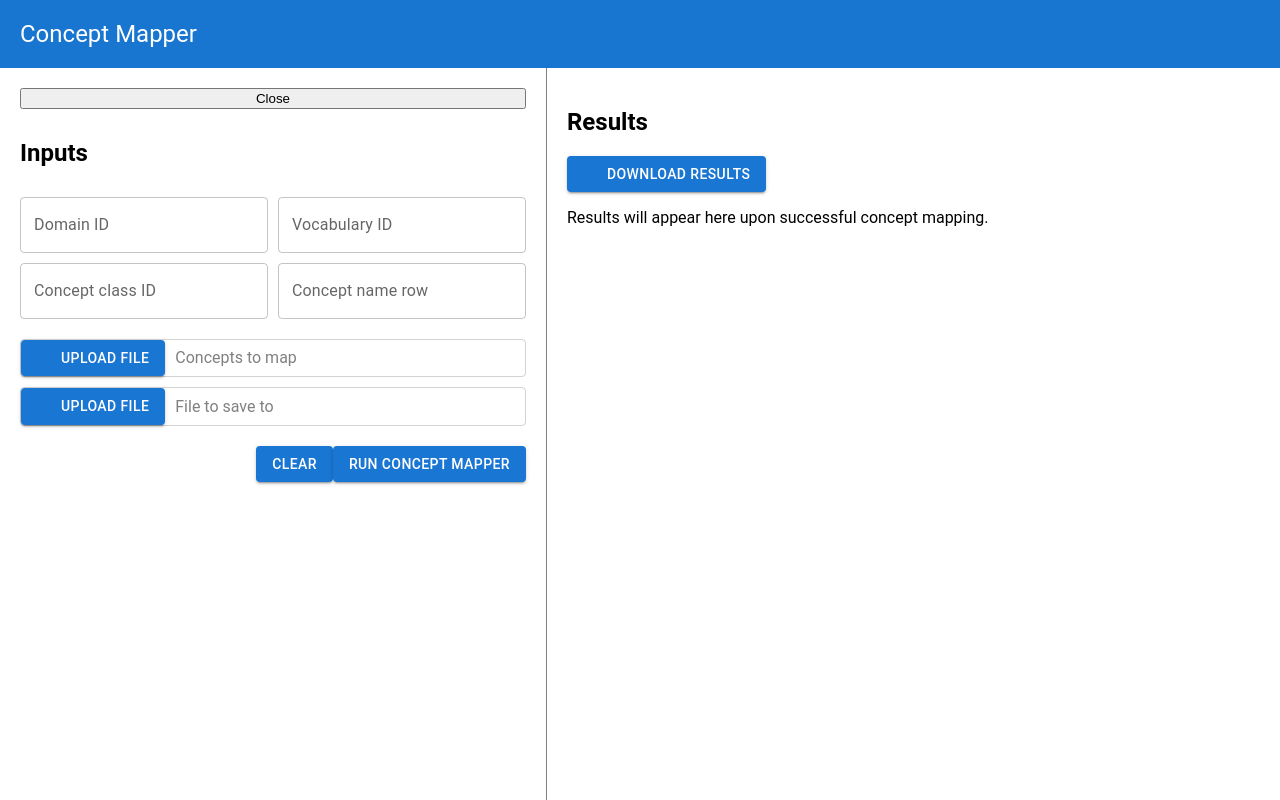
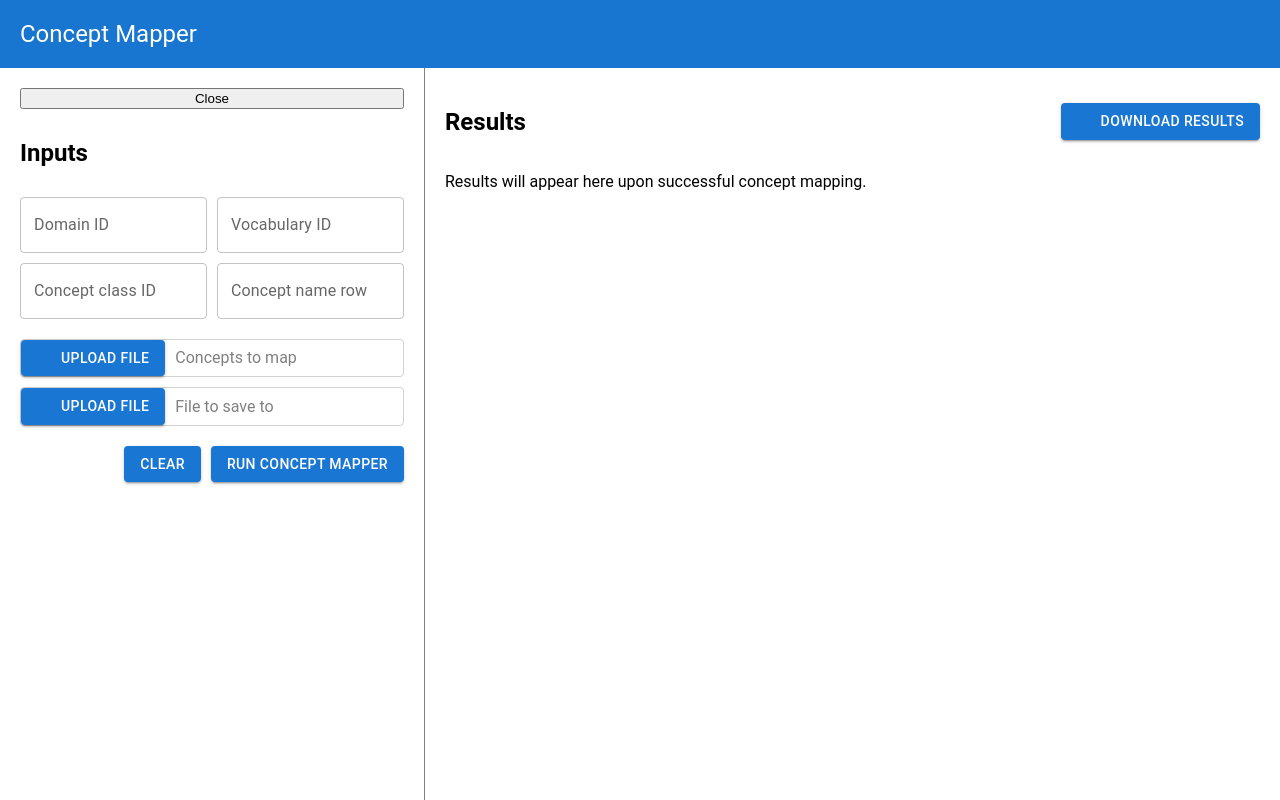
Before and after one commit to SefaSoylu/Conceptmap-web, a React (Create React App) app in the folder concept-map-web/: page / in a window 1280 px wide. Built offline with nearby package versions, Linux system fonts and the light colour scheme; some icons are missing.

Commit message:
Fix page section widths, add existing styling for results table

```diff
--- a/concept-map-web/src/pages/ConceptMapperPage/ConceptMapperPage.module.scss
+++ b/concept-map-web/src/pages/ConceptMapperPage/ConceptMapperPage.module.scss
@@ -8,6 +8,7 @@
   flex-direction: column;
   padding: 20px;
   gap: 10px;
+  max-width: 30vw;
 
   border-color: grey;
   border-style: solid;
@@ -41,6 +42,7 @@
   &__end_buttons {
     display: flex;
     justify-content: end;
+    gap: 10px;
   }
 }
 
@@ -49,8 +51,45 @@
   flex-direction: column;
   flex-grow: 1;
   padding: 20px;
+  width: 70vw;
 
   text-align: left;
+
+  &__heading {
+    &__container {
+      display: flex;
+      justify-content: space-between;
+      align-items: center;
+    }
+  }
+
+  &__table {
+    width: 100%;
+    border-collapse: collapse;
+    margin-top: 1rem;
+
+    &__container {
+      overflow-x: auto; /* Ensure the table is scrollable if it's too wide */
+      margin-top: 1rem;
+    }
+
+    &__header {
+      border: 1px solid #ccc;
+      padding: 0.5rem;
+      text-align: center;
+      color: black;
+      font-size: 1rem;
+      background-color: #eaeaea;
+    }
+
+    &__data {
+      border: 1px solid #ccc;
+      padding: 0.5rem;
+      text-align: center;
+      color: black;
+      font-size: 1rem;
+    }
+  }
 }
 
 .input {
```
